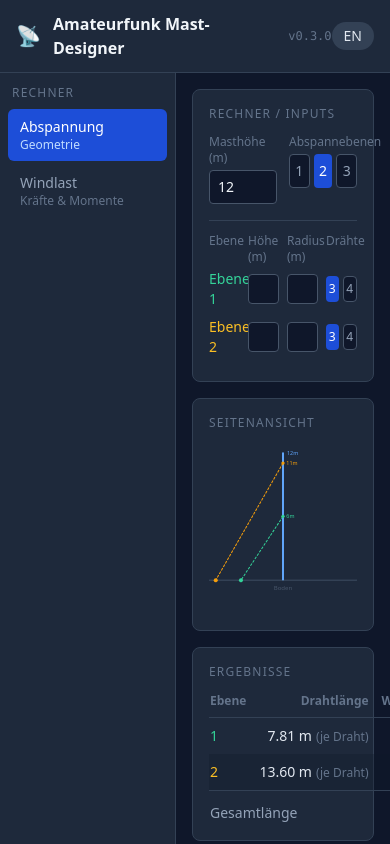
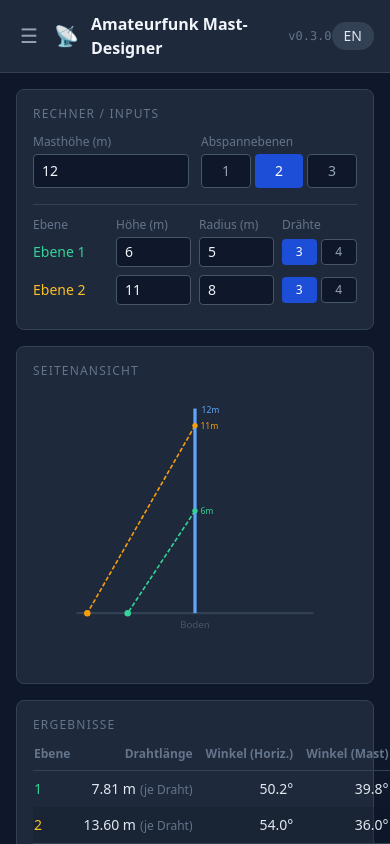
Before and after one commit to DirschedlF/Amateur-Radio-Tower-Designer, a React (Vite) app: page / in a window 390 px wide. Shown: the top 844 px of the page. Built offline with nearby package versions, Linux system fonts and the light colour scheme.

Commit message:
feat(nav): responsive mobile drawer with hamburger menu
Co-Authored-By: Claude Sonnet 4.6 <noreply@anthropic.com>

```diff
--- a/src/App.jsx
+++ b/src/App.jsx
@@ -1,4 +1,4 @@
-import { useState } from 'react'
+import { useState, useEffect } from 'react'
 import { useLanguage } from './hooks/useLanguage.jsx'
 import Sidebar from './components/Sidebar.jsx'
 import GuyWireCalc from './calculators/guywire/GuyWireCalc.jsx'
@@ -8,13 +8,30 @@ export default function App() {
   const [activeCalc, setActiveCalc] = useState('guywire')
   const [windLoadSnapshot, setWindLoadSnapshot] = useState(null)
   const [sharedMastHeight, setSharedMastHeight] = useState(12)
+  const [drawerOpen, setDrawerOpen] = useState(false)
   const { t, toggleLang } = useLanguage()
+
+  useEffect(() => {
+    if (!drawerOpen) return
+    function handleKeyDown(e) {
+      if (e.key === 'Escape') setDrawerOpen(false)
+    }
+    document.addEventListener('keydown', handleKeyDown)
+    return () => document.removeEventListener('keydown', handleKeyDown)
+  }, [drawerOpen])
 
   return (
     <div className="min-h-screen bg-slate-900 text-slate-100 flex flex-col">
       {/* Header */}
       <header className="bg-slate-800 border-b border-slate-700 px-4 py-3 flex items-center justify-between flex-shrink-0">
         <div className="flex items-center gap-3">
+          <button
+            onClick={() => setDrawerOpen(true)}
+            className="md:hidden text-slate-400 hover:text-slate-100 text-xl px-1"
+            aria-label="Open menu"
+          >
+            ☰
+          </button>
           <span className="text-amber-400 text-xl">📡</span>
           <span className="font-semibold text-slate-100">{t('appTitle')}</span>
           <span className="text-xs text-slate-500 font-mono">v0.3.0</span>
@@ -29,7 +46,18 @@ export default function App() {
 
       {/* Body */}
       <div className="flex flex-1 overflow-hidden">
-        <Sidebar activeCalc={activeCalc} onSelect={setActiveCalc} />
+        {drawerOpen && (
+          <div
+            className="fixed inset-0 bg-black/50 z-30 md:hidden"
+            onClick={() => setDrawerOpen(false)}
+          />
+        )}
+        <Sidebar
+          activeCalc={activeCalc}
+          onSelect={setActiveCalc}
+          isOpen={drawerOpen}
+          onClose={() => setDrawerOpen(false)}
+        />
         <main className="flex-1 overflow-auto p-4">
           <div className={activeCalc === 'guywire' ? '' : 'hidden'}>
             <GuyWireCalc
--- a/src/components/Sidebar.jsx
+++ b/src/components/Sidebar.jsx
@@ -5,11 +5,16 @@ const CALCULATORS = [
   { id: 'windload', labelKey: 'calcWindLoad', subtitleKey: 'calcWindLoadSubtitle', active: true },
 ]
 
-export default function Sidebar({ activeCalc, onSelect }) {
+export default function Sidebar({ activeCalc, onSelect, isOpen = false, onClose = () => {} }) {
   const { t } = useLanguage()
 
   return (
-    <aside className="w-44 bg-slate-800 border-r border-slate-700 flex-shrink-0 flex flex-col py-3">
+    <aside className={`
+  w-44 bg-slate-800 border-r border-slate-700 flex-shrink-0 flex flex-col py-3
+  fixed inset-y-0 left-0 z-40 transition-transform duration-200
+  md:static md:translate-x-0 md:z-auto
+  ${isOpen ? 'translate-x-0' : '-translate-x-full md:translate-x-0'}
+`}>
       <p className="px-3 mb-2 text-xs uppercase tracking-widest text-slate-500">
         {t('sidebarCalculators')}
       </p>
@@ -17,7 +22,7 @@ export default function Sidebar({ activeCalc, onSelect }) {
       {CALCULATORS.map(calc => (
         <button
           key={calc.id}
-          onClick={() => onSelect(calc.id)}
+          onClick={() => { onSelect(calc.id); onClose() }}
           className={`mx-2 mb-1 rounded-md px-3 py-2 text-left transition-colors ${
             activeCalc === calc.id
               ? 'bg-blue-700 text-white'
```
